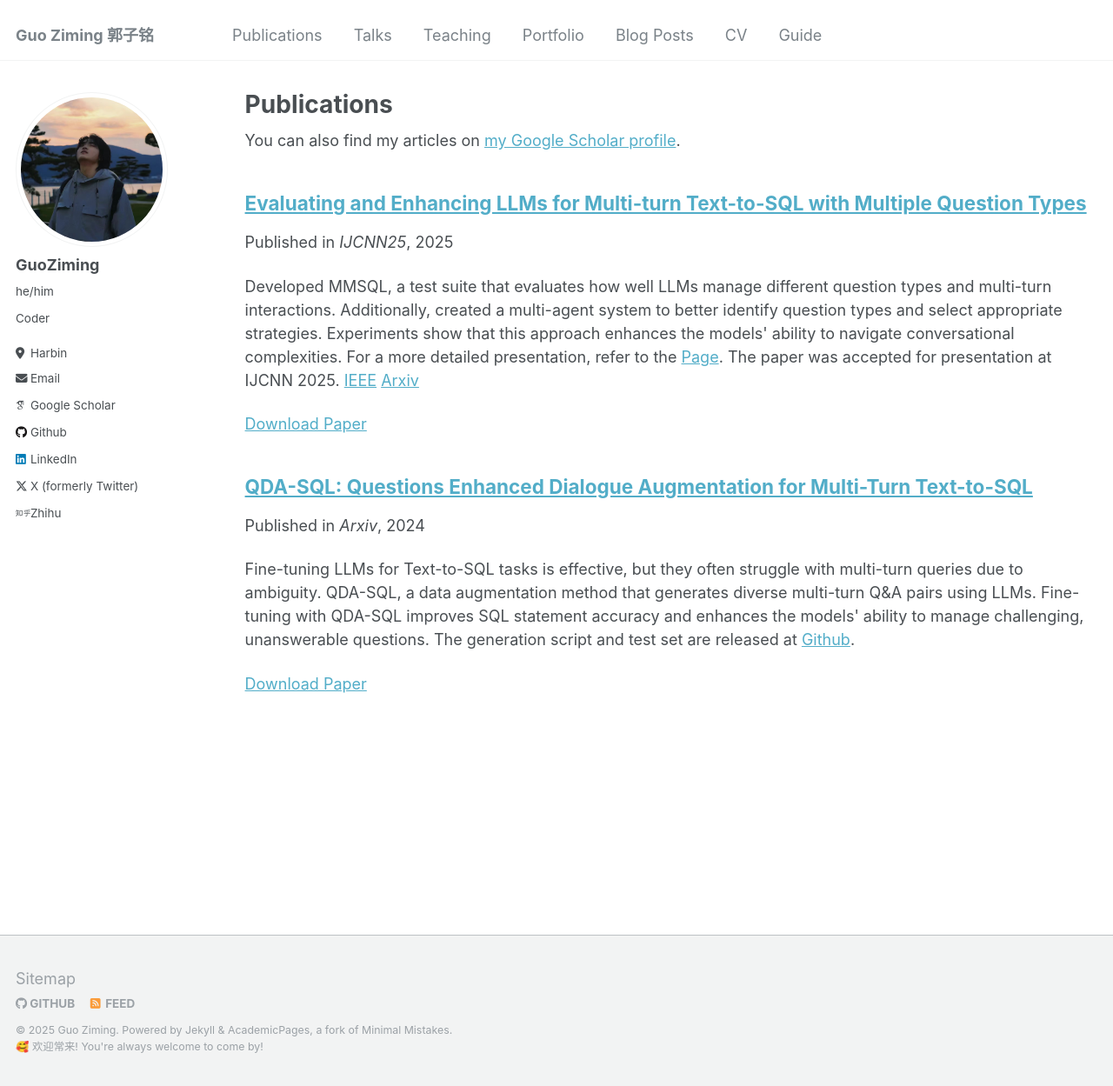
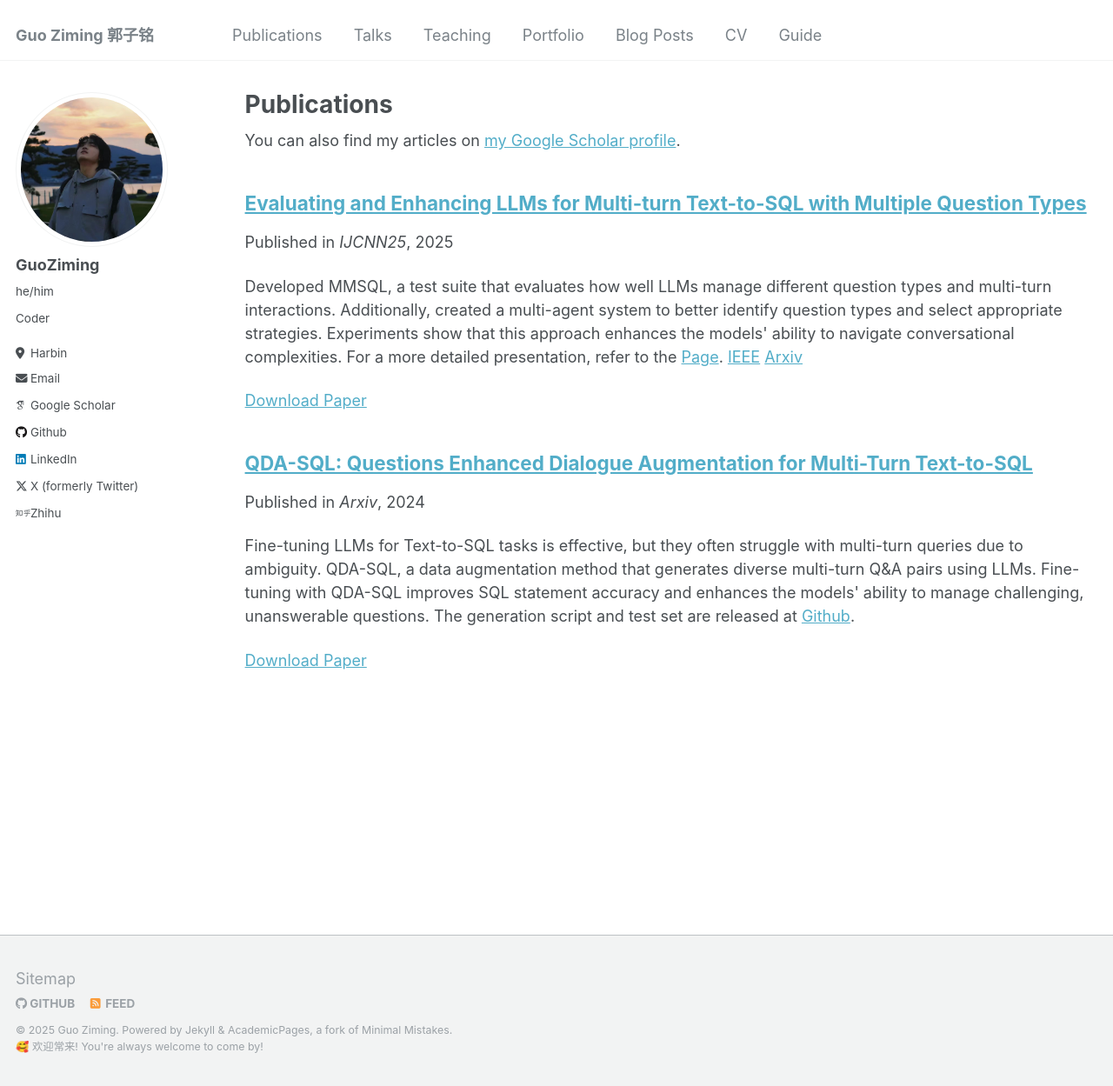
Before and after one commit to mcxiaoxiao/mcxiaoxiao.github.io, a Jekyll site: the page built from _pages/publications.md, in a window 1280 px wide and 1249 px high. Shown: the whole window at 87% size. Built offline with Jekyll 4.4.1, drawn with Linux system fonts in a browser that asks for light colours; some web fonts are replaced.

Commit message:
Update 2024-12-21-MMSQL-preprint.md

```diff
--- a/_publications/2024-12-21-MMSQL-preprint.md
+++ b/_publications/2024-12-21-MMSQL-preprint.md
@@ -2,10 +2,10 @@
 title: "Evaluating and Enhancing LLMs for Multi-turn Text-to-SQL with Multiple Question Types"
 collection: publications
 permalink: /publication/MMSQL
-excerpt: 'Developed MMSQL, a test suite that evaluates how well LLMs manage different question types and multi-turn interactions. Additionally, created a multi-agent system to better identify question types and select appropriate strategies. Experiments show that this approach enhances the models&apos; ability to navigate conversational complexities. For a more detailed presentation, refer to the [Page](https://mcxiaoxiao.github.io/MMSQL). The paper was accepted for presentation at IJCNN 2025. [IEEE](https://ieeexplore.ieee.org/document/11228279) [Arxiv](https://arxiv.org/abs/2412.17867)'
+excerpt: 'Developed MMSQL, a test suite that evaluates how well LLMs manage different question types and multi-turn interactions. Additionally, created a multi-agent system to better identify question types and select appropriate strategies. Experiments show that this approach enhances the models&apos; ability to navigate conversational complexities. For a more detailed presentation, refer to the [Page](https://mcxiaoxiao.github.io/MMSQL). [IEEE](https://ieeexplore.ieee.org/document/11228279) [Arxiv](https://arxiv.org/abs/2412.17867)'
 date: 2025-5-1
 venue: 'IJCNN25'
 paperurl: 'https://arxiv.org/pdf/2412.17867'
 ---
 
-Recent advancements in large language models (LLMs) have boosted text-to-SQL systems, but many miss the mark on handling real-world conversations. This can lead to issues with tricky questions that SQL alone can&apos;t solve. To tackle this, we created MMSQL, a test suite that checks how well LLMs handle different question types and multi-turn chats. We tested popular LLMs and found what affects their performance. Plus, we developed a multi-agent system to better identify question types and choose the right strategies. Our experiments show this enhances model&apos;s ability to navigate the complexities of conversational dynamics. For a more detailed presentation, refer to the [Page](https://mcxiaoxiao.github.io/MMSQL). The paper was accepted for presentation at IJCNN 2025. <br/><br/><img src='/images/multiagent.gif'>
+Recent advancements in large language models (LLMs) have boosted text-to-SQL systems, but many miss the mark on handling real-world conversations. This can lead to issues with tricky questions that SQL alone can&apos;t solve. To tackle this, we created MMSQL, a test suite that checks how well LLMs handle different question types and multi-turn chats. We tested popular LLMs and found what affects their performance. Plus, we developed a multi-agent system to better identify question types and choose the right strategies. Our experiments show this enhances model&apos;s ability to navigate the complexities of conversational dynamics. For a more detailed presentation, refer to the [Page](https://mcxiaoxiao.github.io/MMSQL). [IEEE](https://ieeexplore.ieee.org/document/11228279) [Arxiv](https://arxiv.org/abs/2412.17867)<br/><br/><img src='/images/multiagent.gif'>
```
